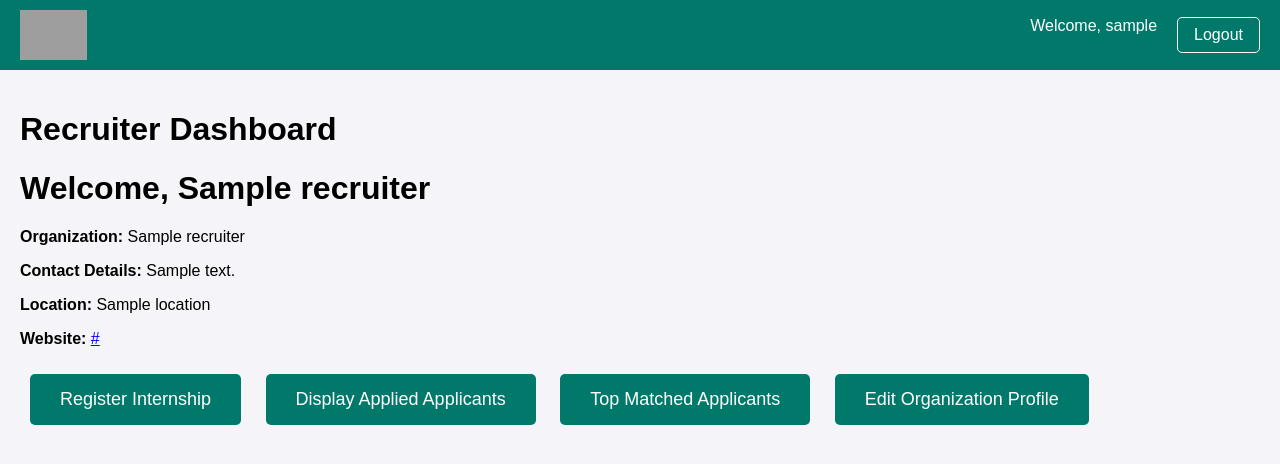
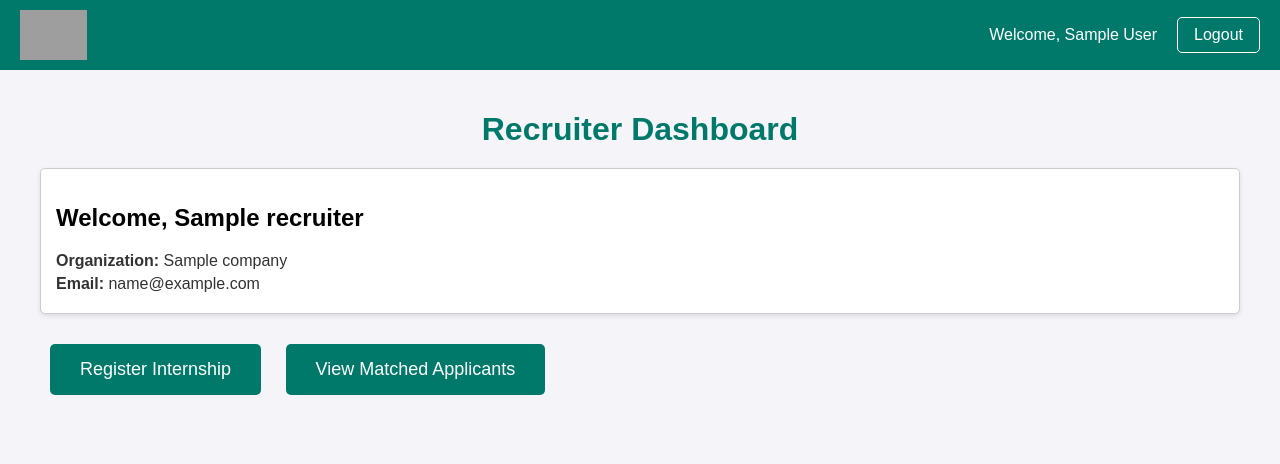
Before and after one commit to BChaitanyaReddy895/SkillSync, a Flask app: template templates/recruiter_dashboard.html in a window 1280 px wide. Shown: the top 464 px of the page. Run offline with Flask 2, Linux system fonts and the light colour scheme; the visitor is signed in with stand-in values (Sample User, id 1); the template is opened without the code that fills it: most values are stand-ins (such as "Sample title", 1, 10 or a date in 2020); parts of the project's set-up code (start-up, migrations or seed data) failed here and were passed over; grey boxes are pictures that could not be loaded.

Commit message:
Update templates/recruiter_dashboard.html

```diff
--- a/templates/recruiter_dashboard.html
+++ b/templates/recruiter_dashboard.html
@@ -28,6 +28,11 @@
         nav {
             display: flex;
             gap: 20px;
+            align-items: center;
+        }
+
+        nav span {
+            font-size: 16px;
         }
 
         nav a {
@@ -47,6 +52,14 @@
 
         .container {
             padding: 20px;
+            max-width: 1200px;
+            margin: 0 auto;
+        }
+
+        h1 {
+            color: #00796b;
+            text-align: center;
+            margin-bottom: 20px;
         }
 
         .button {
@@ -65,15 +78,36 @@
             background-color: #005a4f;
         }
 
-        .success {
+        .info-section {
+            background-color: white;
+            border: 1px solid #ccc;
+            border-radius: 5px;
+            padding: 15px;
+            margin: 20px 0;
+            box-shadow: 0 2px 5px rgba(0,0,0,0.1);
+        }
+
+        .info-section p {
+            margin: 5px 0;
+            color: #333;
+        }
+
+        .flash-messages {
+            margin: 10px 0;
+        }
+
+        .flash-messages .success {
             color: green;
-            font-weight: bold;
-            margin-bottom: 10px;
+            background-color: #e0f2e9;
+            padding: 10px;
+            border-radius: 5px;
         }
-        .error {
+
+        .flash-messages .error {
             color: red;
-            font-weight: bold;
-            margin-bottom: 10px;
+            background-color: #ffe6e6;
+            padding: 10px;
+            border-radius: 5px;
         }
     </style>
 </head>
@@ -81,14 +115,14 @@
     <header>
         <img src="{{ url_for('static', filename='logo.png') }}" alt="SkillSync Logo">
         <nav>
-            <span>Welcome, {{ user_name }}</span>
-            <a href="/logout">Logout</a>
+            <span>Welcome, {{ session['user_name'] }}</span>
+            <a href="{{ url_for('logout') }}">Logout</a>
         </nav>
     </header>
     <div class="container">
         {% with messages = get_flashed_messages(with_categories=true) %}
             {% if messages %}
-                <div>
+                <div class="flash-messages">
                 {% for category, message in messages %}
                     <p class="{{ category }}">{{ message }}</p>
                 {% endfor %}
@@ -96,15 +130,21 @@
             {% endif %}
         {% endwith %}
         <h1>Recruiter Dashboard</h1>
-        <h1>Welcome, {{ recruiter['name'] }}</h1>
-        <p><strong>Organization:</strong> {{ recruiter['organization_name'] }}</p>
-        <p><strong>Contact Details:</strong> {{ recruiter['contact_details'] }}</p>
-        <p><strong>Location:</strong> {{ recruiter['location'] }}</p>
-        <p><strong>Website:</strong> <a href="{{ recruiter['website_link'] }}" target="_blank">{{ recruiter['website_link'] }}</a></p>
-        <a href="/register_internship" class="button">Register Internship</a>
-        <a href="/applied_applicants" class="button">Display Applied Applicants</a>
-        <a href="/top_matched_applicants/1" class="button">Top Matched Applicants</a>
-        <a href="/edit_organization_profile" class="button">Edit Organization Profile</a>
+        <div class="info-section">
+            <h2>Welcome, {{ recruiter['name'] }}</h2>
+            <p><strong>Organization:</strong> {{ recruiter.get('company', 'Not specified') }}</p>
+            <p><strong>Email:</strong> {{ recruiter.get('email', 'Not specified') }}</p>
+        </div>
+        <div>
+            <a href="{{ url_for('register_internship') }}" class="button">Register Internship</a>
+            <a href="{{ url_for('match_resumes', internship_id='1') }}" class="button">View Matched Applicants</a>
+        </div>
     </div>
+
+    <script>
+        {% if login_success %}
+            alert('Login successful! Welcome to your dashboard.');
+        {% endif %}
+    </script>
 </body>
 </html>
```
